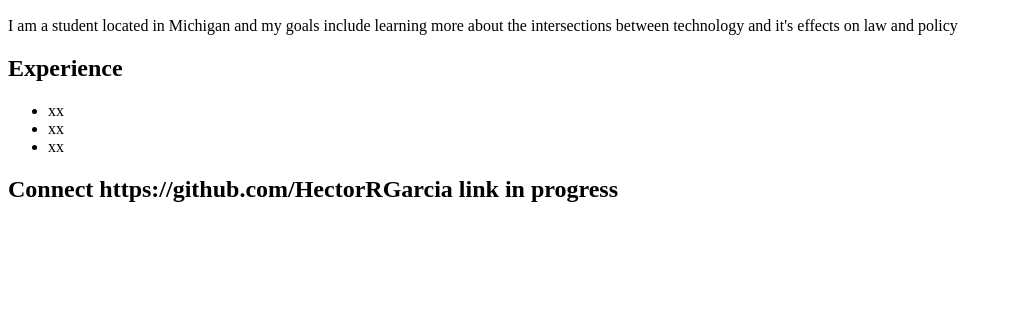
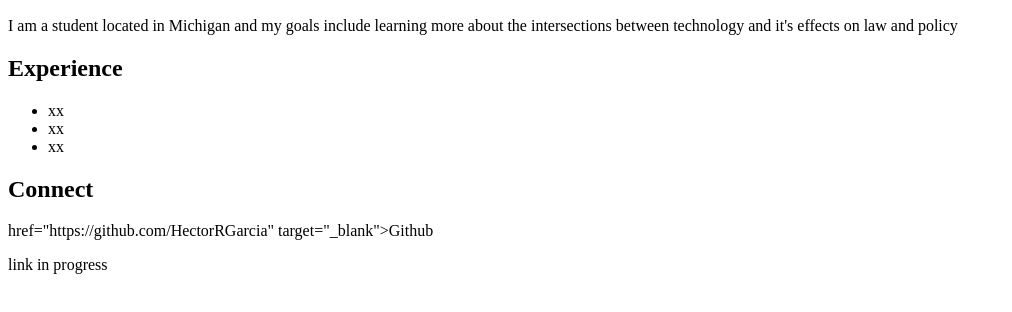
Before and after one commit to HectorRGarcia/hector-rubio-garcia-kepler, a plain HTML site: page index.html in a window 1280 px wide. Shown: the part 110-422 px from the top of the page, without its empty margins (0-1012 px from the left). Drawn offline with Linux system fonts and the light colour scheme.

Commit message:
made corrections to the structure and syntax, specifically moving the closing head to the beginning before the body; also corrected the Connect section with the appropriate href linkse

```diff
--- a/index.html
+++ b/index.html
@@ -5,7 +5,7 @@
     <title>Hector's page</title>
     <meta charset="UTF-8">
     <meta name="author" content="Hector Rubio-Garcia">
-
+</head>
     <body>
         <h1>Hector</h1>
         <section id="About">
@@ -20,12 +20,11 @@
             <li>xx</li>
         </UL>
         </section>
+
         <section id="Connect">
-        <h2>Connect
-            <a>https://github.com/HectorRGarcia</a>
-            <a>link in progress</a>
-        </h2>
+        <h2>Connect</h2>
+            <p><a> href="https://github.com/HectorRGarcia" target="_blank">Github</a></p>
+            <p><a>link in progress</a></p>
         </section>
     </body>
-</head>
 </html>
```
